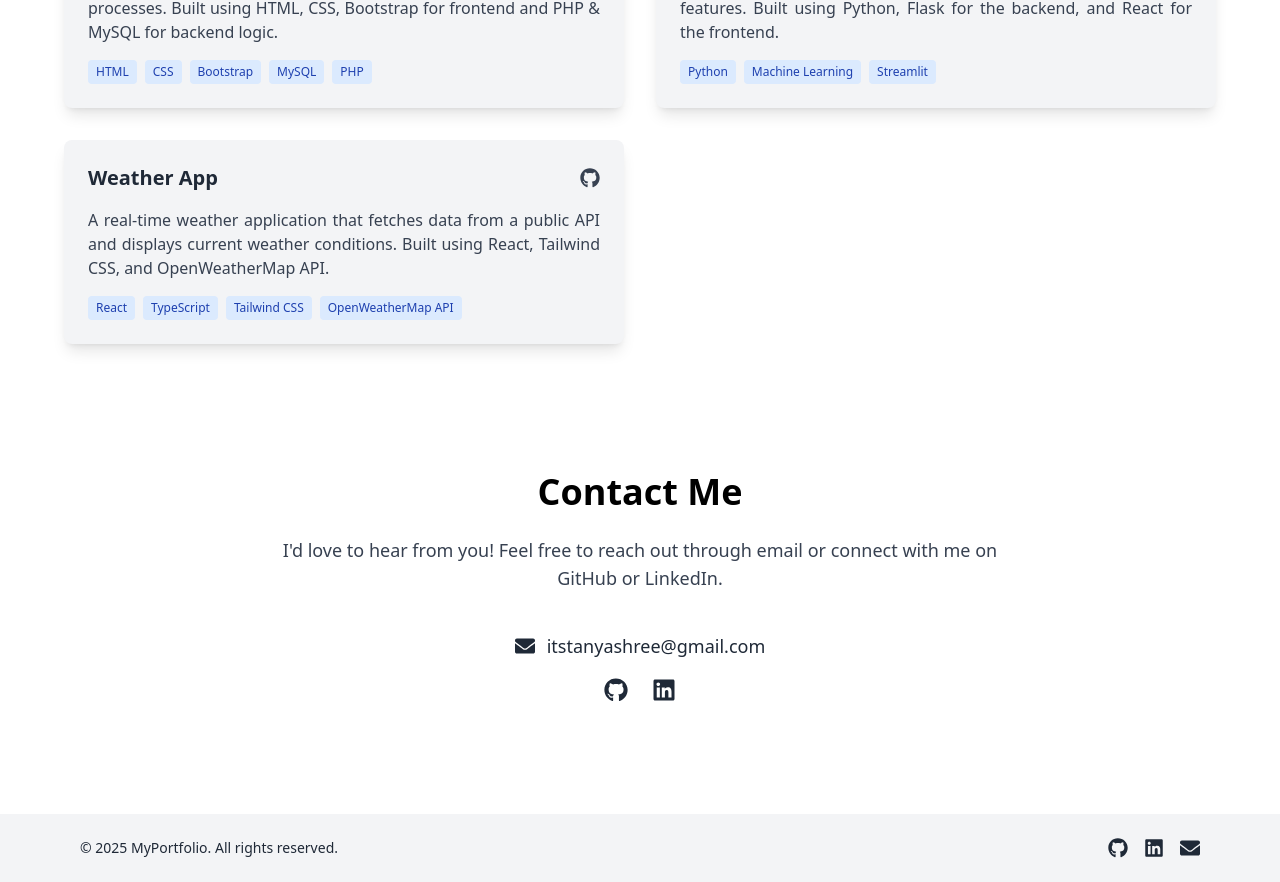
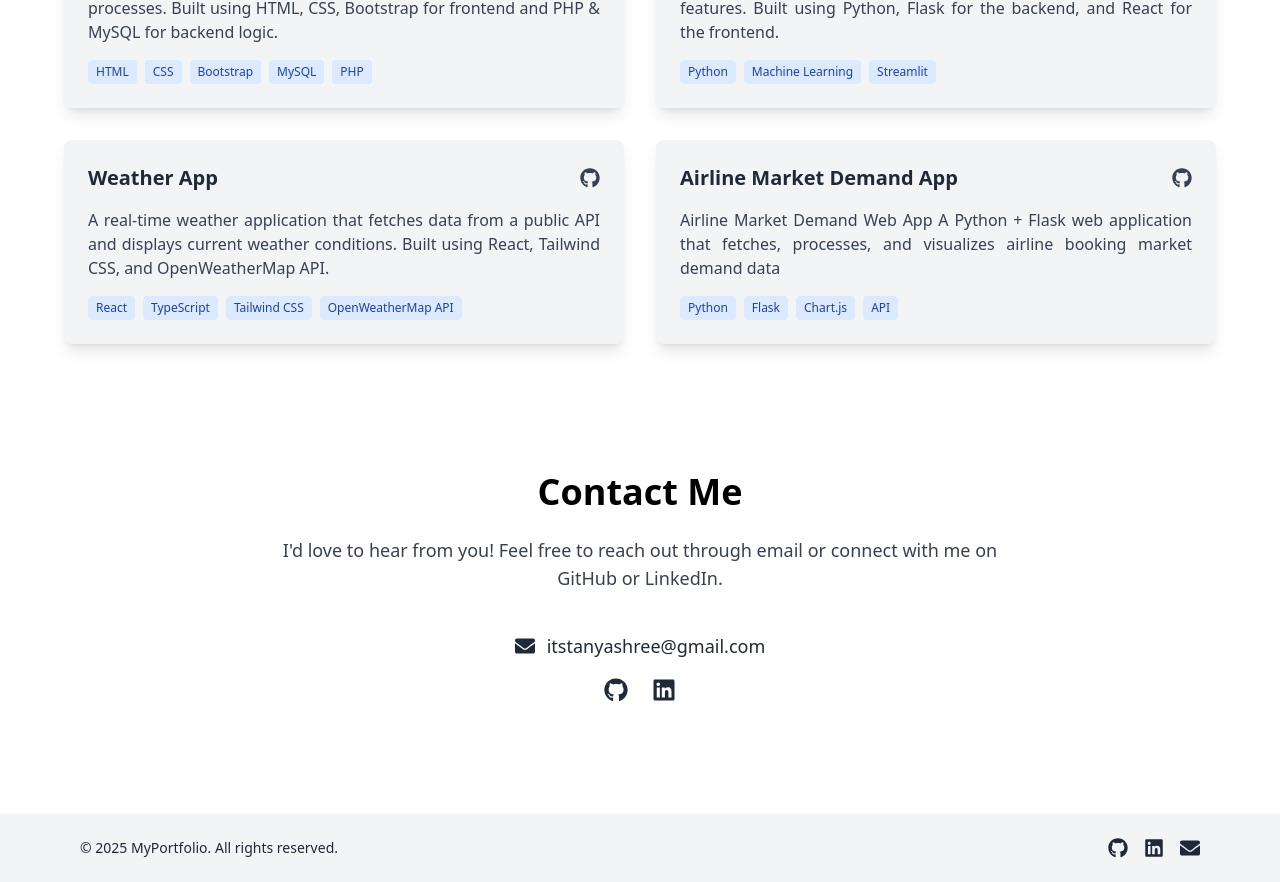
Before and after one commit to tanya02-ctrl/my_portfolio, a React (Vite) app: page / in a window 1280 px wide. Shown: the part 4195-5077 px from the top of the page. Built offline with nearby package versions, Linux system fonts and the light colour scheme.

Commit message:
Update projects

```diff
--- a/src/sections/Projects.tsx
+++ b/src/sections/Projects.tsx
@@ -23,6 +23,13 @@ const projects = [
       'A real-time weather application that fetches data from a public API and displays current weather conditions. Built using React, Tailwind CSS, and OpenWeatherMap API.',
     technologies: ['React', 'TypeScript', 'Tailwind CSS', 'OpenWeatherMap API'],
     github: 'https://github.com/tanya02-ctrl/weather-app',
+  },
+  {
+    title: 'Airline Market Demand App',
+    description:
+      'Airline Market Demand Web App A Python + Flask web application that fetches, processes, and visualizes airline booking market demand data',
+    technologies: ['Python', 'Flask', 'Chart.js', 'API'],
+    github: 'https://github.com/tanya02-ctrl/airline-market-demand-app',
   },
 ]
 
```
